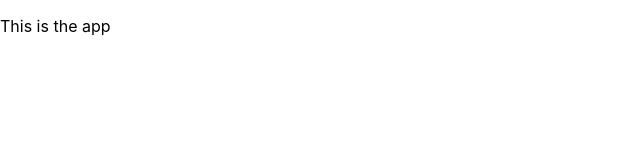
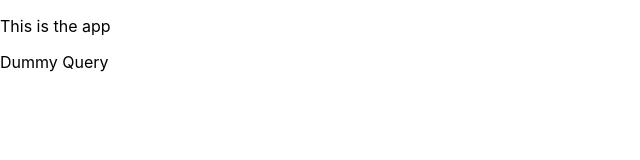
Before and after one commit to shannonjohnstone/faq-graphql-cms, a React (Create React App) app in the folder cms-ui/: page / in a window 1280 px wide. Shown: the top 160 px of the page, without its empty margins (0-640 px from the left). Built offline with nearby package versions, Linux system fonts and the light colour scheme.

Commit message:
setup initial apollo client initial config initial DummyQuery component, just getting UI hooked up to service, looks good 👍

```diff
--- a/cms-ui/src/App.js
+++ b/cms-ui/src/App.js
@@ -1,14 +1,24 @@
 import React, { Component } from 'react'
+import ApolloClient from 'apollo-boost'
+import { ApolloProvider } from 'react-apollo'
+import DummyQuery from './DummyQuery'
 
 import './App.css'
+
+const client = new ApolloClient({
+  uri: 'http://localhost:4000',
+})
 
 class App extends Component {
   render() {
     return (
-      <div className="App">
-        <header className="App-header" />
-        <p>This is the app</p>
-      </div>
+      <ApolloProvider client={client}>
+        <div className="App">
+          <header className="App-header" />
+          <p>This is the app</p>
+          <DummyQuery />
+        </div>
+      </ApolloProvider>
     )
   }
 }
--- /dev/null
+++ b/cms-ui/src/DummyQuery.js
@@ -0,0 +1,26 @@
+import React from 'react'
+import { Query } from 'react-apollo'
+import gql from 'graphql-tag'
+
+const TEST_QUERY = gql`
+  {
+    homepage {
+      heading
+    }
+    faqs {
+      title
+      body
+    }
+  }
+`
+
+const DummyQuery = () => (
+  <Query query={TEST_QUERY}>
+    {({ loading, error, data }) => {
+      {console.log(loading, data)} // eslint-disable-line
+      return <p>Dummy Query</p>
+    }}
+  </Query>
+)
+
+export default DummyQuery
```
